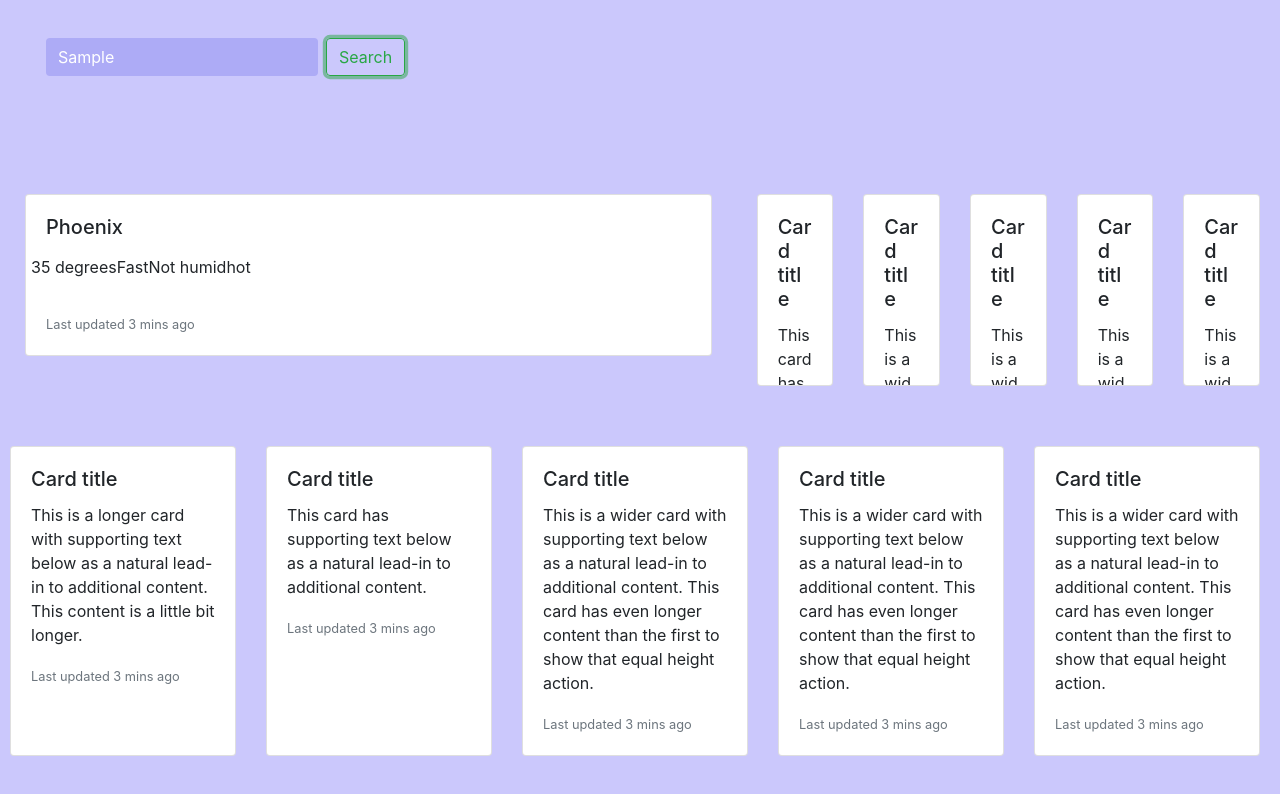
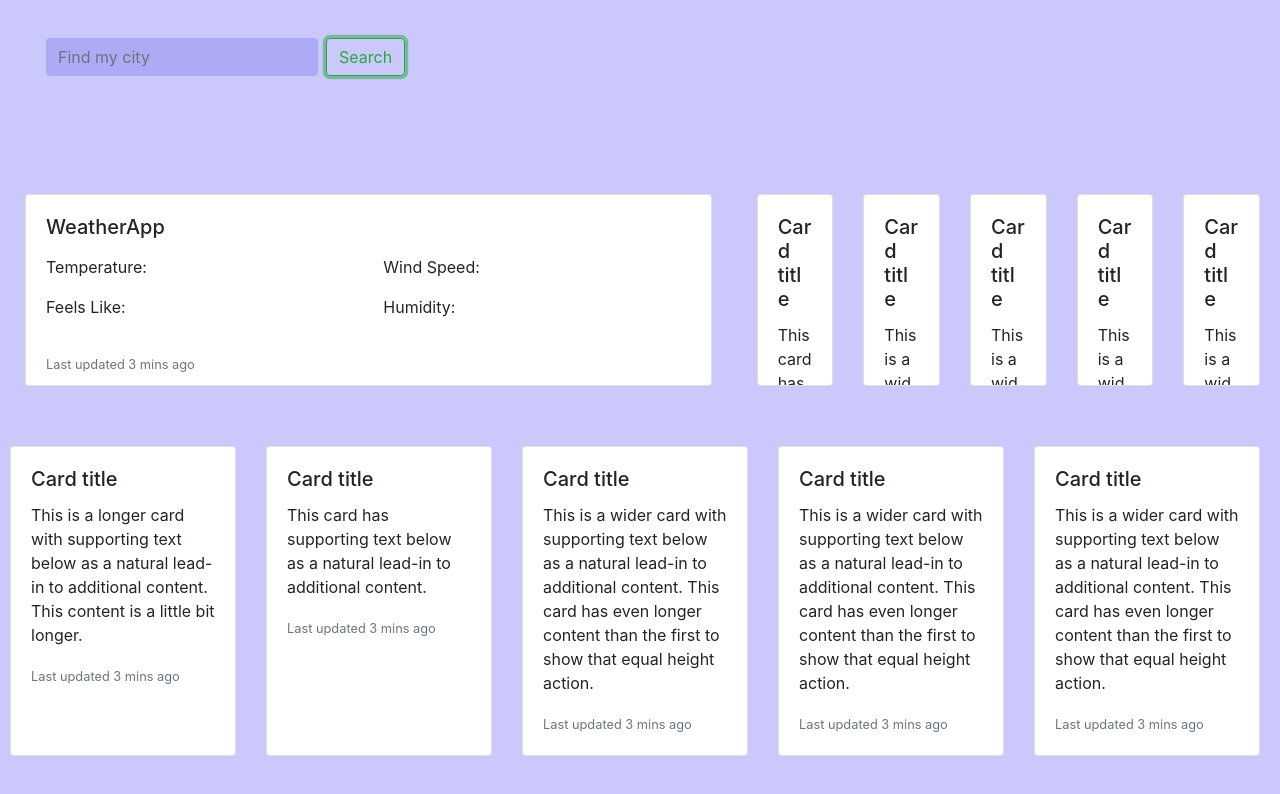
Before and after one commit to LeilaBouk/M6-WeatherApp, a plain HTML site: page index.html in a window 1280 px wide. Both pictures are taken after typing "Sample" into the empty fields and a click on the button "Search". Drawn offline with nearby package versions, Linux system fonts and the light colour scheme; no server answers.

Commit message:
got api working and displaying info

```diff
--- a/assets/js/script.js
+++ b/assets/js/script.js
@@ -2,32 +2,58 @@
 var searchbar = $("#searchbar")[0];
 var searchbtn = $(".searchbtn");
 
-var temp = $("#temp");
-var wind = $("#wind");
-var humidity = $("#humidity");
-var uv = $("#uv");
+// MAIN CARD
+var cityName = $("#cityName")[0];
+var temps = $("#temp")[0];
+var wind = $("#wind")[0];
+var humidity = $("#humidity")[0];
+var feelslike = $("#feels")[0];
 
 
-// 0e68794d803126cda81a8f7ef2182cd1
+var apiKey = "0e68794d803126cda81a8f7ef2182cd1";
 
 
+// MAIN WEATHER
 function getWeather(event) {
     // Prevent page reload
     event.preventDefault();
     console.log(`Searched weather in ${searchbar.value}`)
+    var searchedCity = searchbar.value;
     // This is the URL to the API
-    var apiUrl = 'https://api.openweathermap.org/data/2.5/weather?q=' + searchbar.value + '&units=imperial&appid=0e68794d803126cda81a8f7ef2182cd1'
+    var apiUrl = `https://api.openweathermap.org/data/2.5/weather?q=${searchbar.value}&units=imperial&appid=${apiKey}`
 
     // This fetch request gets the info
     fetch(apiUrl)
     .then(response => response.json())
-    .then(data => console.log(data))
 
-    .catch(err => alert("Sorry this city is unavailable!"))
+    .then(function (data) {
+        console.log(data)
 
-    // Uncomment below code if I decide I want the search bar to clear
-    // searchbar.value = "";
+        cityName.textContent = searchedCity;
+        temps.textContent = `Temperature: ${data.main.temp}`;
+        feelslike.textContent = `Feels Like: ${data.main.feels_like}`;
+        wind.textContent = `Wind Speed: ${data.wind.speed}`;
+        humidity.textContent = `Humidity: ${data.main.humidity}`;
+    })
+
+    // 5 DAY
+
+    var DayApiUrl = `https://api.openweathermap.org/data/2.5/forecast?q=${searchbar.value}&units=imperial&appid=${apiKey}`
+
+    fetch(DayApiUrl)
+    .then(response => response.json())
+
+    .then(function (data) {
+        console.log(data)
+
+    })
+
+    // .catch(err => alert("Sorry this city is unavailable!"))
+
+    //Clear searchbar
+    searchbar.value = "";
 }
+
 
 // getWeather()
 
@@ -36,8 +62,8 @@ searchbtn.on("click", getWeather)
 // BREAKING IT DOWN CAUSE I HAVE A HEADACHE
 
 // CALL THE INFO NEEDED
-// 5 day forecast
-// city temp, uv, humid, wind
+// 5 day forecast *in progress*
+// city temp, uv, humid, wind *check*
 
 // SAVE RECENTLY SAVED CITIES TO LOCAL STORAGE
 
--- a/index.html
+++ b/index.html
@@ -30,13 +30,17 @@
     <div class="col-7">
     <div class="card main">
       <div class="card-body">
-        <h5 class="card-title">Phoenix</h5>
+        <h5 class="card-title" id="cityName">WeatherApp</h5>
         <p class="card-text" id="mainCard">
           <div class="row">
-          <p id="temp">35 degrees</p>
-          <p id="wind">Fast</p>
-          <p id="humidity">Not humid</p>
-          <p id="uv">hot</p>
+          <div class="col">
+          <p id="temp">Temperature:</p>
+          <p id="feels">Feels Like:</p>
+          </div>
+          <div class="col">
+          <p id="wind">Wind Speed:</p>
+          <p id="humidity">Humidity:</p>
+        </div>
           </div>
         </p>
         <p class="card-text"><small class="text-muted">Last updated 3 mins ago</small></p>
```
